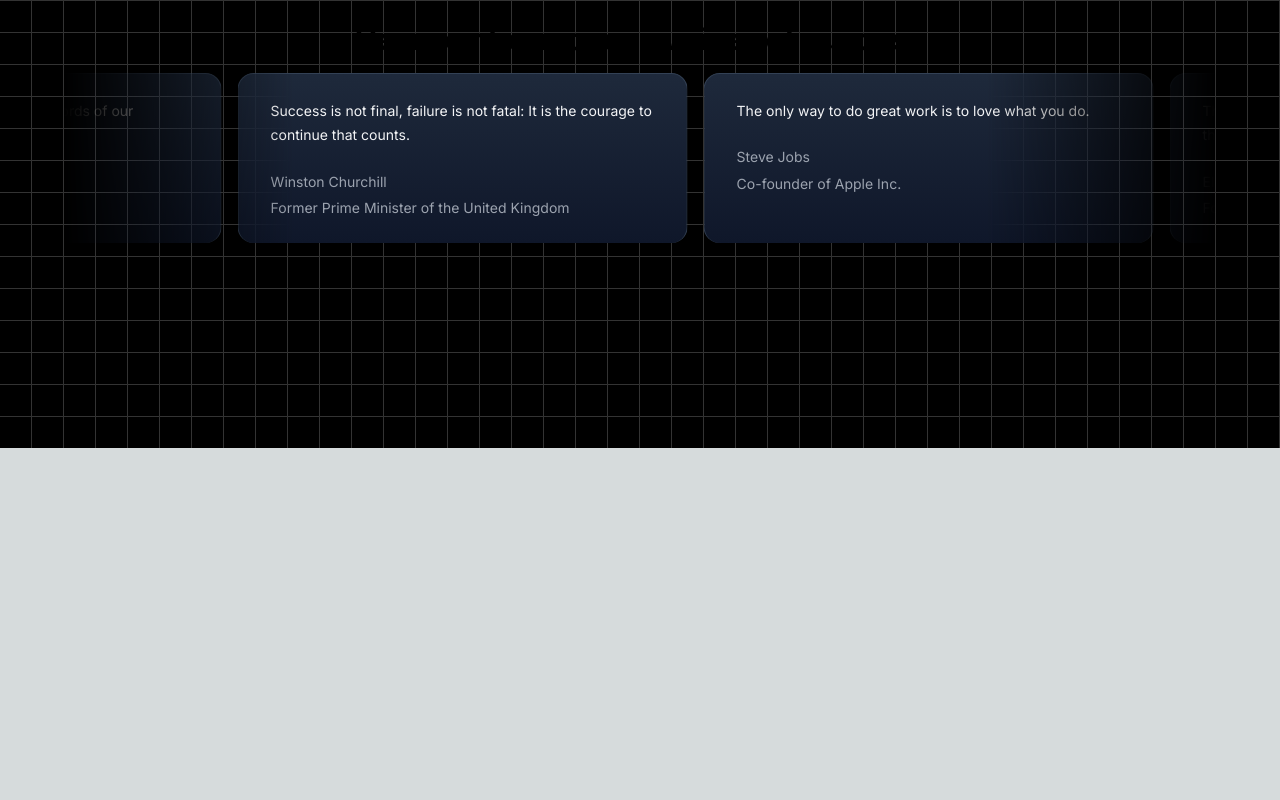
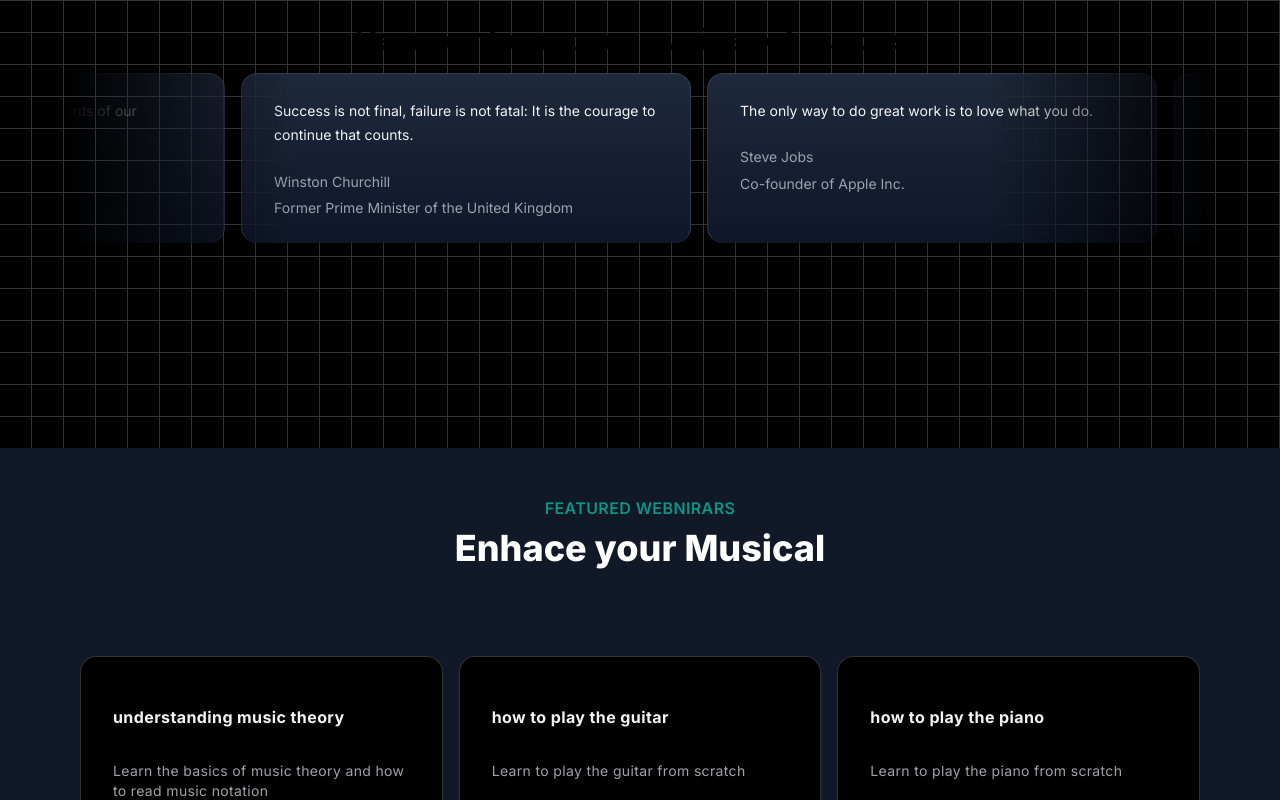
Before and after one commit to ZeeshanMukhtar1/EasyCode, a Next.js app: page / in a window 1280 px wide. Shown: the part 2000-2800 px from the top of the page. Before the commit the page ends 2448 px from the top, so only its background shows below. Built offline with nearby package versions, Linux system fonts and the light colour scheme.

Commit message:
💄 Add UpcomingWebinars component and CardHoverEffect component

```diff
--- /dev/null
+++ b/src/app/components/UpcomingWebinars.tsx
@@ -0,0 +1,79 @@
+'use client';
+import Link from 'next/link';
+import React from 'react';
+import { HoverEffect } from './ui/card-hover-effect';
+
+function UpcomingWebinars() {
+  const featuredWebinars = [
+    {
+      title: 'understanding music theory',
+      description:
+        'Learn the basics of music theory and how to read music notation',
+      slug: 'understanding-music-theory',
+      isFeatured: true,
+    },
+    {
+      title: 'how to play the guitar',
+      description: 'Learn to play the guitar from scratch',
+      slug: 'how-to-play-the-guitar',
+      isFeatured: true,
+    },
+    {
+      title: 'how to play the piano',
+      description: 'Learn to play the piano from scratch',
+      slug: 'how-to-play-the-piano',
+      isFeatured: true,
+    },
+    {
+      title: 'how to play the drums',
+      description: 'Learn to play the drums from scratch',
+      slug: 'how-to-play-the-drums',
+      isFeatured: true,
+    },
+    {
+      title: 'how to play the violin',
+      description: 'Learn to play the violin from scratch',
+      slug: 'how-to-play-the-violin',
+      isFeatured: true,
+    },
+    {
+      title: 'how to play the saxophone',
+      description: 'Learn to play the saxophone from scratch',
+      slug: 'how-to-play-the-saxophone',
+      isFeatured: true,
+    },
+  ];
+  return (
+    <div className="p-12 bg-gray-900">
+      <div className="max-w-7xl mx-auto px-4 sm:px-6">
+        <div className="text-center">
+          <h2 className="text-base text-teal-600 font-semibold tracking-wide uppercase">
+            Featured Webnirars
+          </h2>
+          <p className="mt-2 text-3-xl leading-8 font-extrabold text-white sm:text-4xl">
+            Enhace your Musical
+          </p>
+        </div>
+        <div className="mt-10">
+          <HoverEffect
+            items={featuredWebinars.map((webinar) => ({
+              title: webinar.title,
+              description: webinar.description,
+              link: `/webinars/${webinar.slug}`,
+            }))}
+          />
+        </div>
+        <div className="mt-10 text-center">
+          <Link
+            href={'/'}
+            className="px-4 py-2 rounded border border-neutral-600 text-neutral-700 bg-white"
+          >
+            View All Webinars
+          </Link>
+        </div>
+      </div>
+    </div>
+  );
+}
+
+export default UpcomingWebinars;
--- /dev/null
+++ b/src/app/components/ui/card-hover-effect.tsx
@@ -0,0 +1,111 @@
+import { cn } from '../../utils/cn';
+import { AnimatePresence, motion } from 'framer-motion';
+import Link from 'next/link';
+import { useState } from 'react';
+
+export const HoverEffect = ({
+  items,
+  className,
+}: {
+  items: {
+    title: string;
+    description: string;
+    link: string;
+  }[];
+  className?: string;
+}) => {
+  let [hoveredIndex, setHoveredIndex] = useState<number | null>(null);
+
+  return (
+    <div
+      className={cn(
+        'grid grid-cols-1 md:grid-cols-2  lg:grid-cols-3  py-10',
+        className
+      )}
+    >
+      {items.map((item, idx) => (
+        <Link
+          href={item?.link}
+          key={item?.link}
+          className="relative group  block p-2 h-full w-full"
+          onMouseEnter={() => setHoveredIndex(idx)}
+          onMouseLeave={() => setHoveredIndex(null)}
+        >
+          <AnimatePresence>
+            {hoveredIndex === idx && (
+              <motion.span
+                className="absolute inset-0 h-full w-full bg-neutral-200 dark:bg-slate-800/[0.8] block  rounded-3xl"
+                layoutId="hoverBackground"
+                initial={{ opacity: 0 }}
+                animate={{
+                  opacity: 1,
+                  transition: { duration: 0.15 },
+                }}
+                exit={{
+                  opacity: 0,
+                  transition: { duration: 0.15, delay: 0.2 },
+                }}
+              />
+            )}
+          </AnimatePresence>
+          <Card>
+            <CardTitle>{item.title}</CardTitle>
+            <CardDescription>{item.description}</CardDescription>
+          </Card>
+        </Link>
+      ))}
+    </div>
+  );
+};
+
+export const Card = ({
+  className,
+  children,
+}: {
+  className?: string;
+  children: React.ReactNode;
+}) => {
+  return (
+    <div
+      className={cn(
+        'rounded-2xl h-full w-full p-4 overflow-hidden bg-black border border-transparent dark:border-white/[0.2] group-hover:border-slate-700 relative z-20',
+        className
+      )}
+    >
+      <div className="relative z-50">
+        <div className="p-4">{children}</div>
+      </div>
+    </div>
+  );
+};
+export const CardTitle = ({
+  className,
+  children,
+}: {
+  className?: string;
+  children: React.ReactNode;
+}) => {
+  return (
+    <h4 className={cn('text-zinc-100 font-bold tracking-wide mt-4', className)}>
+      {children}
+    </h4>
+  );
+};
+export const CardDescription = ({
+  className,
+  children,
+}: {
+  className?: string;
+  children: React.ReactNode;
+}) => {
+  return (
+    <p
+      className={cn(
+        'mt-8 text-zinc-400 tracking-wide leading-relaxed text-sm',
+        className
+      )}
+    >
+      {children}
+    </p>
+  );
+};
--- a/src/app/page.tsx
+++ b/src/app/page.tsx
@@ -3,6 +3,7 @@
 import FeaturedCourses from './components/FeaturedCourses';
 import WhyChoseUs from './components/WhyChoseUs';
 import TestimonialsCard from './components/TestimonialsCard';
+import UpcomingWebinars from './components/UpcomingWebinars';
 
 export default function Home() {
   return (
@@ -11,6 +12,7 @@
       <FeaturedCourses />
       <WhyChoseUs />
       <TestimonialsCard />
+      <UpcomingWebinars />
     </main>
   );
 }
```
